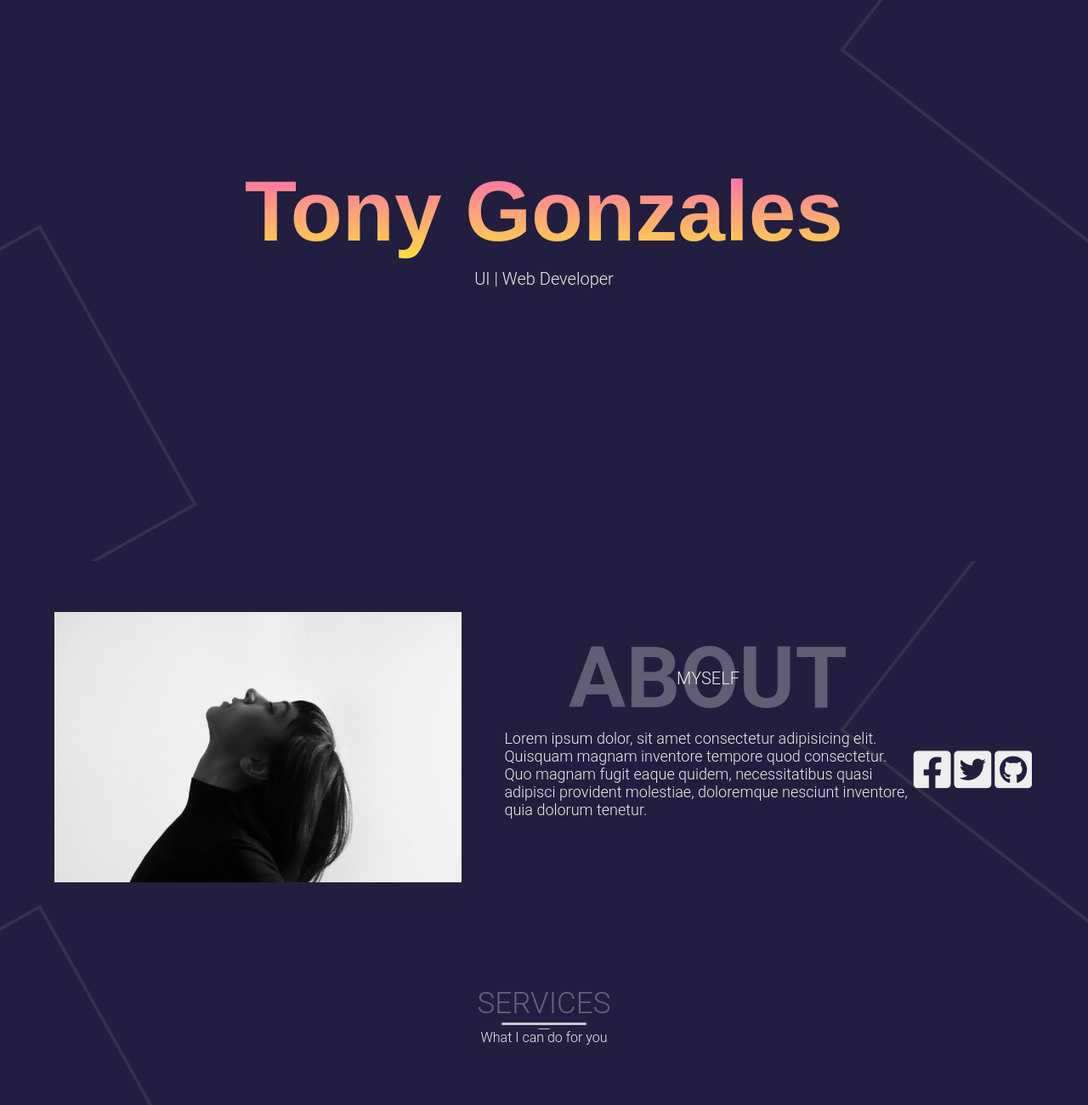
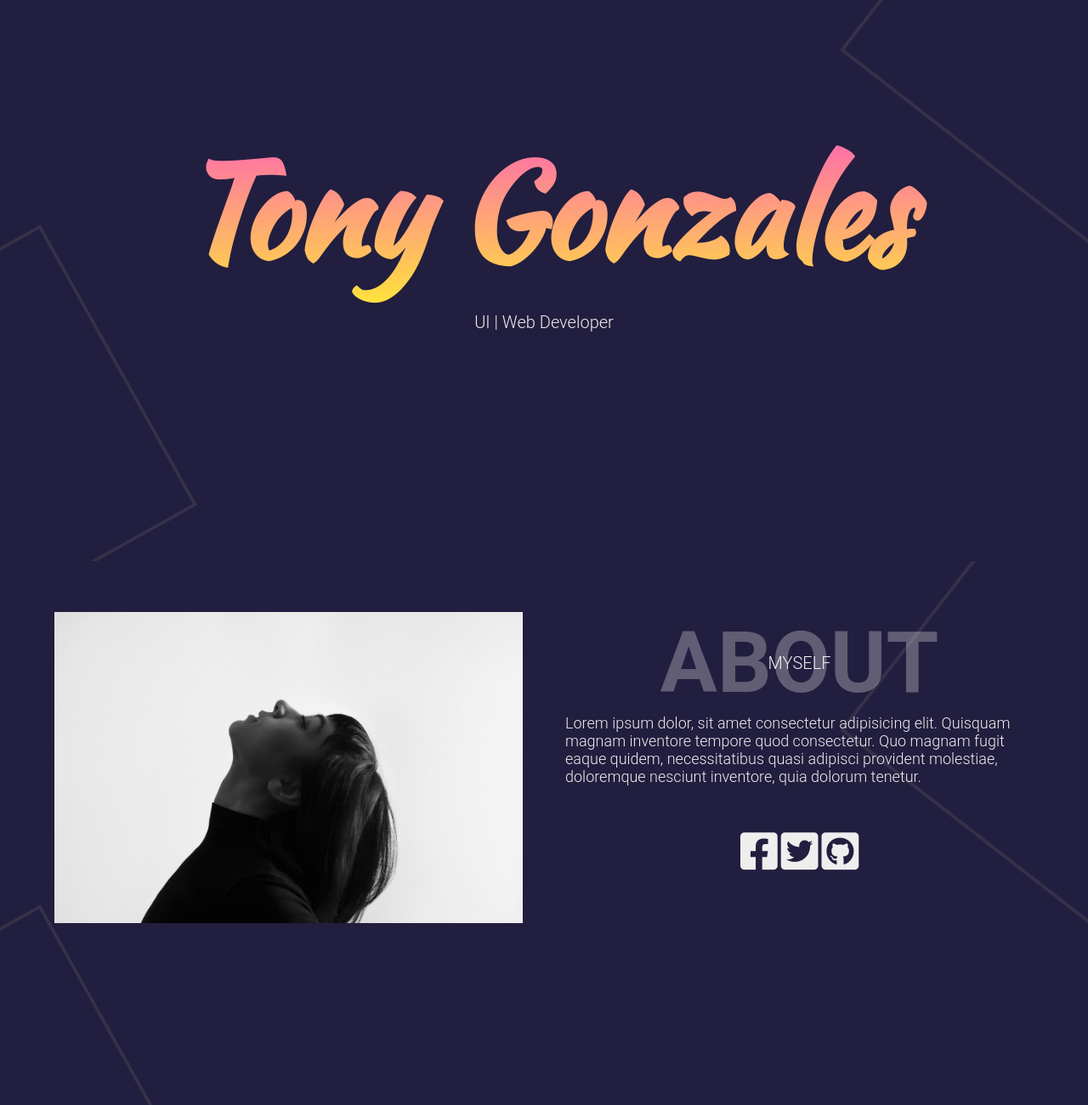
Before and after one commit to Gonzalon3140/ResponsivePorfolio, a plain HTML site: page index.html in a window 1280 px wide. Shown: the part 140-1440 px from the top of the page at 85% size. Drawn offline with nearby package versions, Linux system fonts and the light colour scheme.

Commit message:
fixed minor html issues some css still have animation issues

```diff
--- a/assets/css/style.css
+++ b/assets/css/style.css
@@ -49,7 +49,7 @@ img {
 
 .section-heading {
   text-align: center;
-  margin-bottom: 10rem;
+  margin-top: 10rem;
 }
 
 .section-heading h1 {
@@ -63,9 +63,9 @@ img {
 
 .section-heading h1::before,
 .section-heading h1::after {
-  content: "";
+  content: '';
   position: absolute;
-  bottom: -0.5rem;
+  bottom: -.5rem;
   left: 50%;
   transform: translateX(-50%);
   background-color: rgba(255, 255, 255, 0.75);
@@ -74,14 +74,14 @@ img {
 .section-heading h1::before {
   width: 10rem;
   height: 3px;
-  border-radius: 0.8rem;
+  border-radius: .8rem;
 }
 
 .section-heading h1::after {
   width: 1.5rem;
   height: 1.5px;
   border-radius: 100%;
-  bottom: -1rem;
+  /* bottom: -1rem; */
 }
 
 .section-heading h6 {
@@ -127,7 +127,7 @@ li {
 }
 
 .nav-link {
-  font-family: "The Historia Demo", sans-serif;
+  font-family: "Kaushan Script", sans-serif;
   font-size: 3rem;
   padding: 1rem;
 }
@@ -179,7 +179,7 @@ li {
 }
 
 .open .bar.start {
-  transform: rotate(-450deg) translate(0.8rem);
+  transform: rotate(-450deg) translateX(0.8rem);
 }
 
 .bar.end {
@@ -189,7 +189,7 @@ li {
 }
 
 .open .bar.end {
-  transform: rotate(-450deg) translate(-0.8rem);
+  transform: rotate(-450deg) translateX(-0.8rem);
 }
 
 .landing-text {
@@ -203,8 +203,8 @@ li {
 }
 
 .landing-text h1 {
-  font-size: 10rem;
-  font-family: "The Historia Demo", sans-serif;
+  font-size: 15rem;
+  font-family: 'Kaushan Script', sans-serif;
   background: linear-gradient(to top, #ffe838, #fd57bf);
   -webkit-background-clip: text;
   -webkit-text-fill-color: transparent;
--- a/index.html
+++ b/index.html
@@ -10,6 +10,8 @@
     <!-- font awesome link -->
     <link rel="stylesheet" href="https://use.fontawesome.com/releases/v5.8.2/css/all.css"
         integrity="sha384-oS3vJWv+0UjzBfQzYUhtDYW+Pj2yciDJxpsK1OYPAYjqT085Qq/1cq5FLXAZQ7Ay" crossorigin="anonymous">
+    <!-- Google Font Link -->
+    <link href="https://fonts.googleapis.com/css?family=Kaushan+Script&display=swap" rel="stylesheet">
     <link rel="stylesheet" href="./assets/css/style.css">
     <title></title>
 </head>
@@ -68,7 +70,6 @@
                     Quo magnam fugit eaque quidem, necessitatibus quasi adipisci provident molestiae,
                     doloremque nesciunt inventore, quia dolorum tenetur.
                 </p>
-            </div>
                 <div class="social-media">
                     <ul class="nav-list">
                         <li>
@@ -87,6 +88,7 @@
                             </a>
                         </li>
                     </ul>
+                </div>
             </div>
         </div>
     </section>
```
Lines whose indentation alone changed are shown as unchanged.
